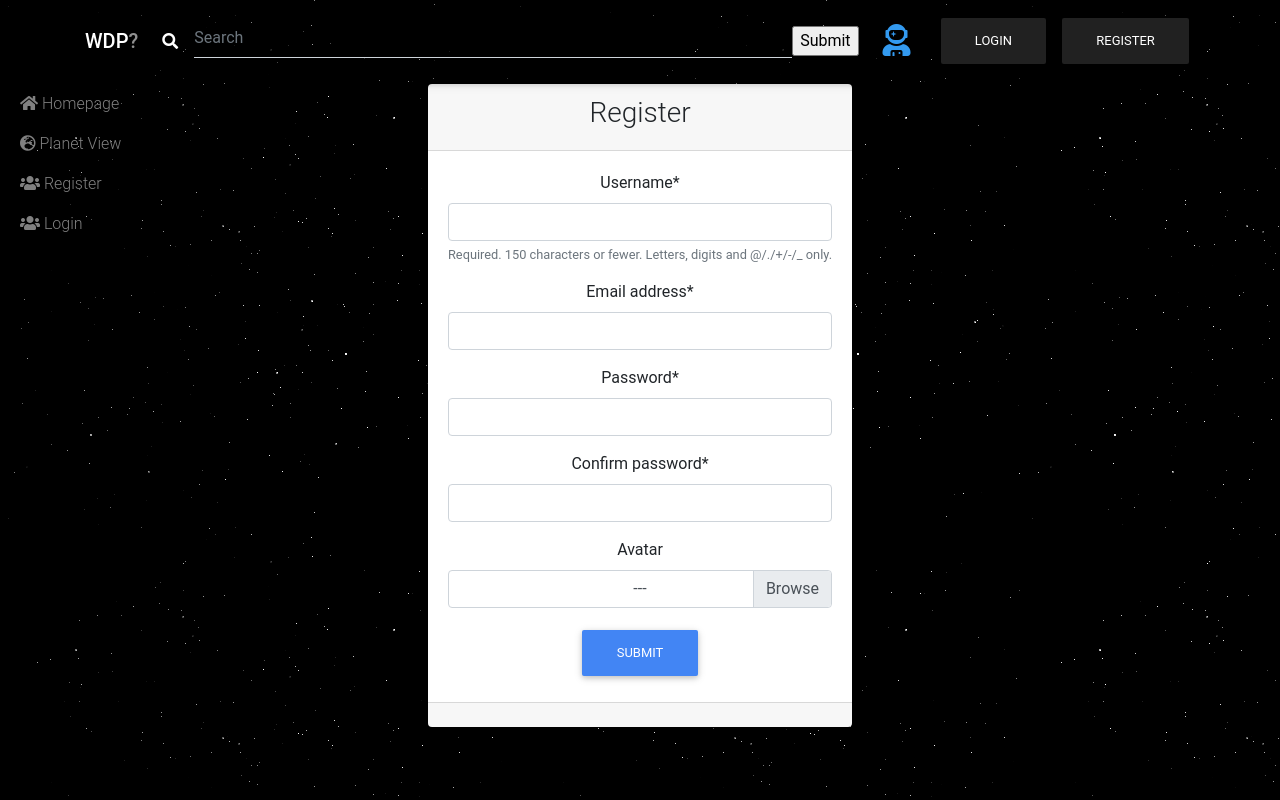
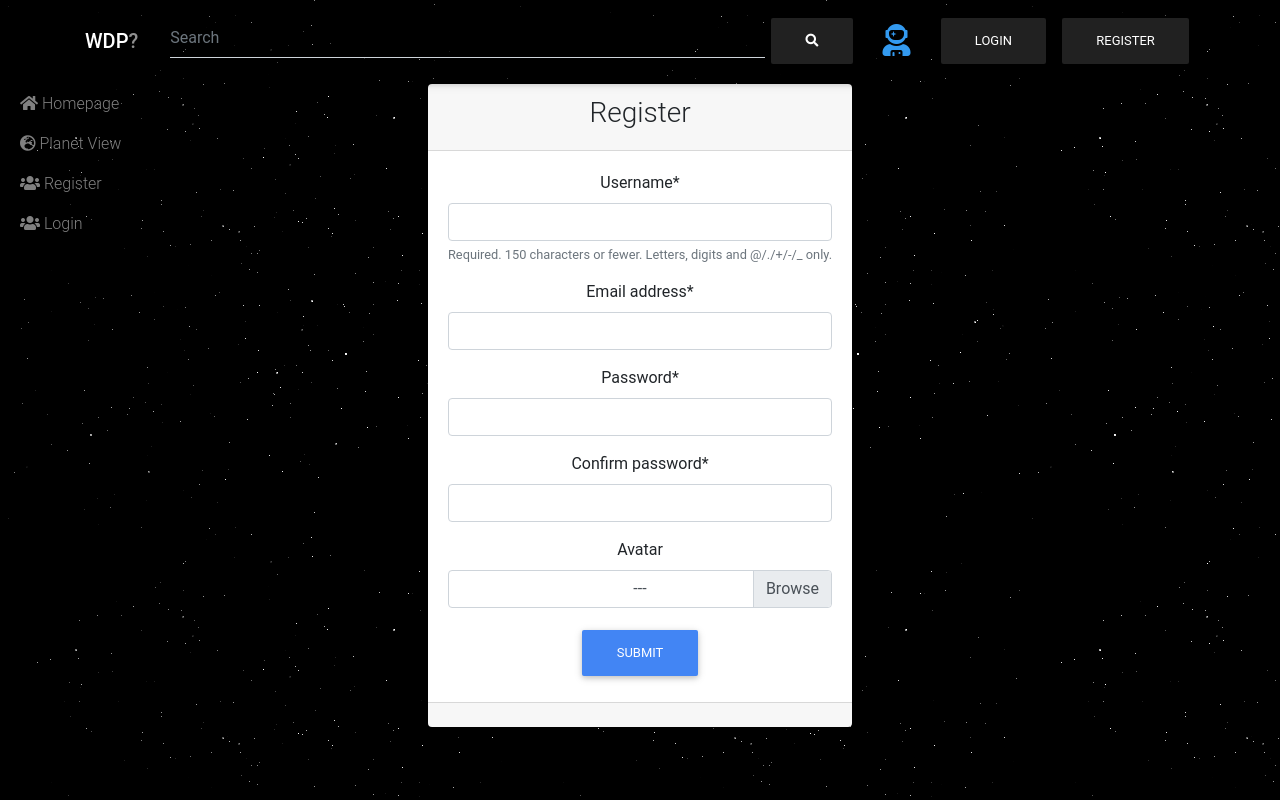
Before and after one commit to 09ubberboy90/WadThePlanet, a Django app: page /register/ in a window 1280 px wide. Run offline with Django 3.2, Linux system fonts and the light colour scheme; some libraries are stand-ins or nearby versions.

Commit message:
different views on header and logout working

```diff
--- a/planet/forms.py
+++ b/planet/forms.py
@@ -11,7 +11,6 @@ class RegistrationForm(forms.ModelForm):
 
     def __init__(self, *args, **kwargs):
         super().__init__(*args, **kwargs)
-
         self.helper = FormHelper()
         self.helper.layout = Layout(
             Field('username', css_class="input_field"),
@@ -39,7 +38,7 @@ class RegistrationForm(forms.ModelForm):
             raise ValidationError("Email already exists")
         return email
 
-    def clean_password_copy(self):
+    def clean_password(self):
         password = self.cleaned_data.get('password')
         password_copy = self.cleaned_data.get('password_copy')
 
@@ -50,9 +49,9 @@ class RegistrationForm(forms.ModelForm):
 
     def save(self, commit=True):
         user = PlanetUser.objects.create_user(
-            self.cleaned_data['username'],
-            email = self.cleaned_data['email'],
-            password = self.cleaned_data['password'],
+            self.clean_username(),
+            email = self.clean_email(),
+            password = self.clean_password(),
             avatar = self.cleaned_data['avatar']
         )
         return user
--- a/planet/models.py
+++ b/planet/models.py
@@ -11,8 +11,13 @@ from django.contrib.auth.models import User
 # ======================== Utilities ===========================================
 
 logger = logging.getLogger(__name__)
+# ======================== Models ==============================================
 
-# ======================== Models ==============================================
+
+def content_file_name(instance, filename):
+    ext = filename.split('.')[-1]
+    filename = "%s.%s" % (instance.username, ext)
+    return os.path.join('profile_images/', filename)
 
 # Create your models here.*
 class PlanetUser(AbstractUser):
@@ -21,15 +26,17 @@ class PlanetUser(AbstractUser):
         verbose_name='email address',
         max_length=255)
     avatar = models.ImageField(
-        upload_to='profile_images', blank=True, null=True)
-
+        upload_to=content_file_name, blank=True, null=True)
     REQUIRED_FIELDS = ['email']
     username_validator = ASCIIUsernameValidator()
-
-
     def __str__(self):
         return self.username
 
+    @property
+    def avatar_path(self):
+        if self.avatar and hasattr(self.avatar, 'url'):
+            logger.warning(self.avatar.url)
+            return self.avatar.url
 
 class SolarSystem(models.Model):
 
--- a/planet/urls.py
+++ b/planet/urls.py
@@ -13,7 +13,7 @@ urlpatterns = [
 	url(r'^search/$', views.search, name='search'),
 
     # url(r'^contact/', views.contact, name='contact'),
-    # url(r'^logout/$', views.user_logout, name='logout'),
+    url(r'^logout/$', views.user_logout, name='logout'),
 
     # url(r'^(?P<username_slug>[\w\-]+)/$',
     #     views.account, name='account'),
--- a/planet/views.py
+++ b/planet/views.py
@@ -8,6 +8,9 @@ from planet.models import Planet
 from planet.forms import *
 from django.contrib import messages, auth
 from django.shortcuts import redirect
+from django.contrib.auth.decorators import login_required
+from django.contrib.auth import logout
+
 
 # ======================== Utilities ===========================================
 
@@ -90,3 +93,11 @@ def search(request):
 			# Run our Webhose search function to get the results list!
 			result_list = run_query(query)
 	return render(request, 'planet/search.html', {'result_list': result_list})
+
+
+@login_required
+def user_logout(request):
+    # Since we know the user is logged in, we can now just log them out.
+    logout(request)
+    # Take the user back to the homepage.
+    return redirect('home')
--- a/templates/planet/header.html
+++ b/templates/planet/header.html
@@ -16,21 +16,32 @@
         <div class="collapse navbar-collapse" id="menu">
             <div class="adder"></div>
             <form class="form-inline md-form my-0 active-cyan-2 flex-grow-1" action="{% url 'search' %}" method="get">
-                <i class="ml-2 fas fa-search" id="searchbar" aria-hidden="true"></i>
                 <input class="form-control ml-3 flex-grow-1" name="query" type="text" placeholder="Search" aria-label="Search">
-				<input type="submit">
+                <button class="search-btn btn btn-dark" type="submit">
+                    <i class="fas fa-search"></i>
+                </button>
             </form>
             <!-- Right -->
             <ul class="navbar-nav nav-flex-icons ">
+                {% if user.is_authenticated %}
+                <li class="nav-item my-1 pt-1 align-self-center" >
+                    <img src="{{ user.avatar.url |default_if_none:'/static/images/default-avatar.png' }}" class="img-fluid" width="45">
+                </li>
+                <li class="nav-item">
+                    <a href="{% url 'logout' %}" class="btn btn-dark" role="button">Logout</a>
+                </li>
+
+                {% else %}
                 <li class="nav-item">
                     <i class="fas fa-user-astronaut fa-2x mx-4 my-2 pt-1" id="astronaut"></i>
                 </li>
                 <li class="nav-item">
-                    <button class="btn btn-dark" type="submit">Login</button>
-                    <button class="btn btn-dark" type="submit">Register</button>
+                    <a href="{% url 'login' %}" class="btn btn-dark" role="button">Login</a>
+                    <a href="{% url 'register' %}" class="btn btn-dark" role="button">Register</a>
                 </li>
+
+                {% endif %}
             </ul>
-
         </div>
 
     </div>
```
Also changed, not shown: static/images/default-avatar.png (added).
